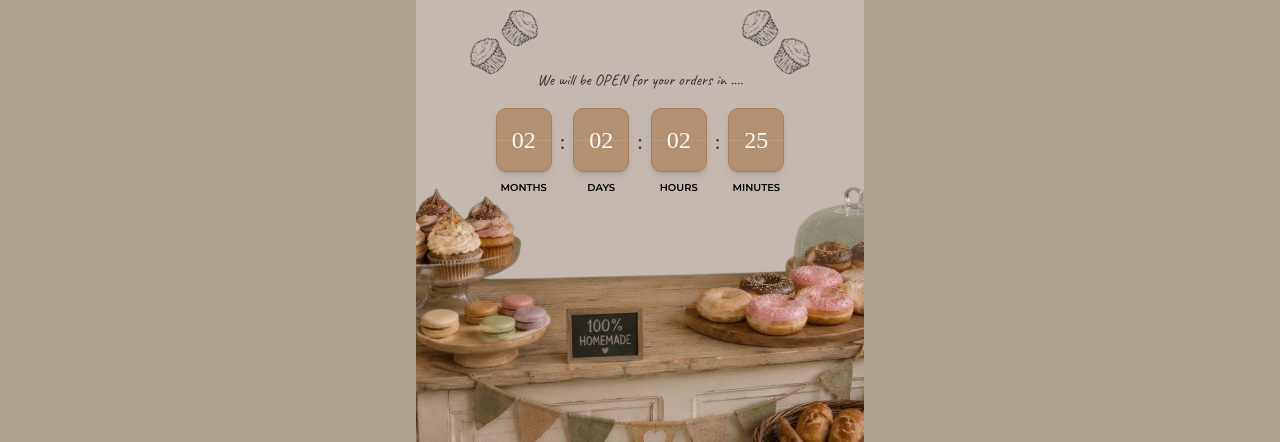
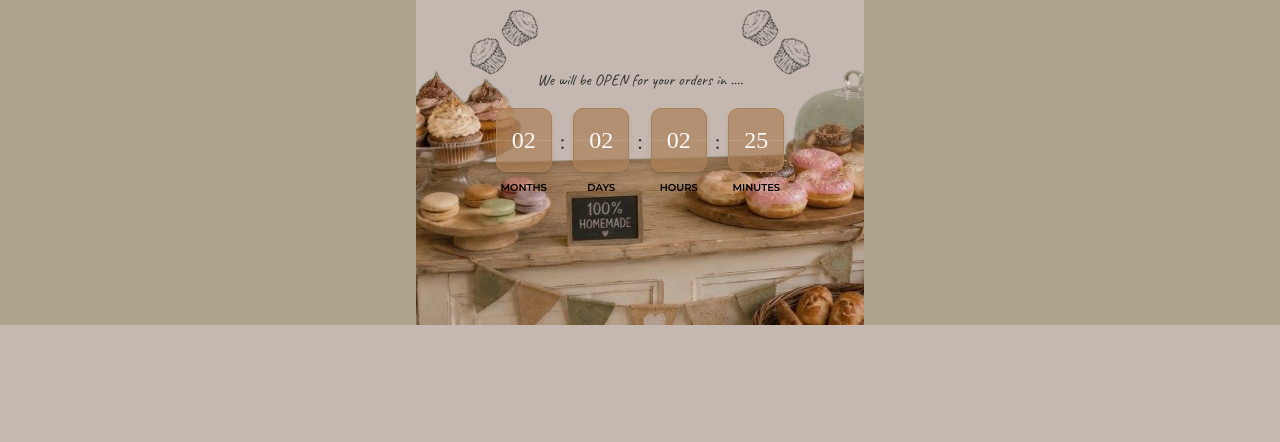
Before and after one commit to dakmalandro/Invitation, a Next.js app: page / in a window 1280 px wide. Both pictures are taken after a click on the button "press here". Shown: the part 475-917 px from the top of the page. After the commit the page ends 800 px from the top, so only its background shows below. Built offline with nearby package versions, Linux system fonts and the light colour scheme.

Commit message:
Update video metadata for hello3.mp4 and remove unused video metadata files

```diff
--- a/app/page.tsx
+++ b/app/page.tsx
@@ -9,11 +9,11 @@ export default function Home() {
   return (
     <IntroEnvelope>
       <div className='flex min-h-dvh w-full justify-center bg-accent'>
-        <section className='relative flex w-full max-w-md flex-col items-center bg-background'>
+        {/* hero section */}
+        <section className='relative flex h-dvh w-full max-w-md flex-col items-center bg-background'>
           <h1 className='text-brittany pt-8 text-center text-4xl text-accent-foreground sm:text-5xl'>
             Baptism Day
           </h1>
-
           <div className='flex w-2/3 items-center gap-3 py-4'>
             <div className='h-0.5 flex-1 bg-accent' />
             <Heart className='h-4 w-4 shrink-0 fill-accent text-accent' />
@@ -119,7 +119,7 @@ export default function Home() {
 
             <FlipCountdown />
 
-            <div className='aspect-448/255 w-full -mt-14 overflow-hidden'>
+            <div className='aspect-448/255 w-full -mt-14 overflow-hidden [@media(min-height:800px)]:fixed [@media(min-height:800px)]:bottom-0 [@media(min-height:800px)]:left-1/2 [@media(min-height:800px)]:w-full [@media(min-height:800px)]:max-w-md [@media(min-height:800px)]:-translate-x-1/2'>
               <Image
                 src='/bag.png'
                 alt=''
```
Also changed, not shown: videos/hello.mp4.json (deleted, +0 -1 lines), videos/hello2.mp4.json (deleted, +0 -1 lines), videos/hello3.mp4.json (+1 -1 lines).
